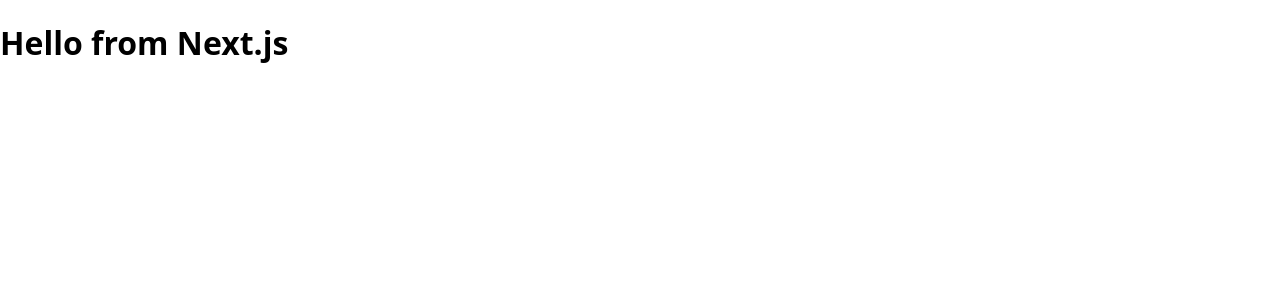
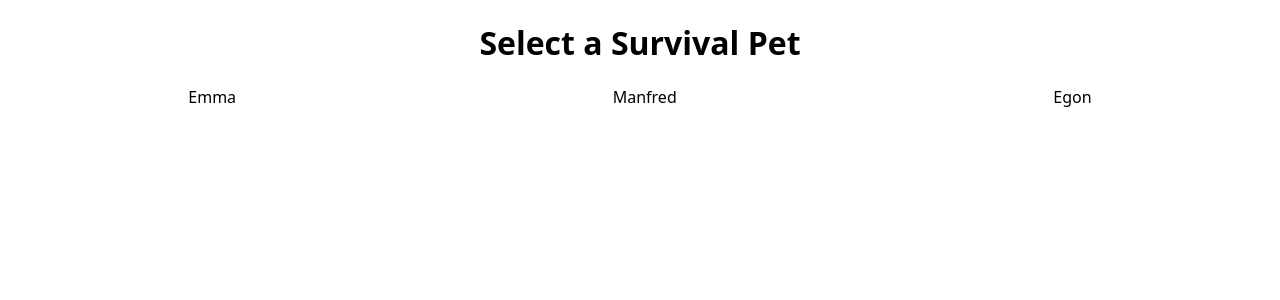
Before and after one commit to Braun-Johannes/Survival-Pets, a Next.js app: page / in a window 1280 px wide. Shown: the top 300 px of the page. Built offline with nearby package versions, Linux system fonts and the light colour scheme.

Commit message:
first commit whoop whoop

```diff
--- a/pages/index.js
+++ b/pages/index.js
@@ -1,7 +1,18 @@
+import pets from "@/pets";
+
 export default function HomePage() {
   return (
-    <div>
-      <h1>Hello from Next.js</h1>
-    </div>
+    <>
+      <div>
+        <h1>Select a Survival Pet</h1>
+      </div>
+      <section>
+        <ul className="petList">
+          {pets.map((pet) => {
+            return <li key={pet.id}>{pet.name}</li>;
+          })}
+        </ul>
+      </section>
+    </>
   );
 }
--- /dev/null
+++ b/pets.js
@@ -0,0 +1,31 @@
+const pets = [
+  {
+    id: "1",
+    name: "Emma",
+    type: "cat",
+    health: 100,
+    hunger: 0,
+    happiness: 100,
+    energy: 100,
+  },
+  {
+    id: "2",
+    name: "Manfred",
+    type: "dog",
+    health: 100,
+    hunger: 0,
+    happiness: 100,
+    energy: 100,
+  },
+  {
+    id: "3",
+    name: "Egon",
+    type: "racoon",
+    health: 100,
+    hunger: 0,
+    happiness: 100,
+    energy: 100,
+  },
+];
+
+export default pets;
--- a/styles.js
+++ b/styles.js
@@ -11,4 +11,19 @@ export default createGlobalStyle`
     margin: 0;
     font-family: system-ui;
   }
+
+  h1 {
+    text-align: center;
+  }
+
+  .petList {
+    display: flex;
+    justify-content: space-around;
+
+    list-style: none;
+    padding: 0;
+    margin: 0;
+
+  }
+
 `;
```
Also changed, not shown: 1 other file (tests, documents, lock files or other folders).
